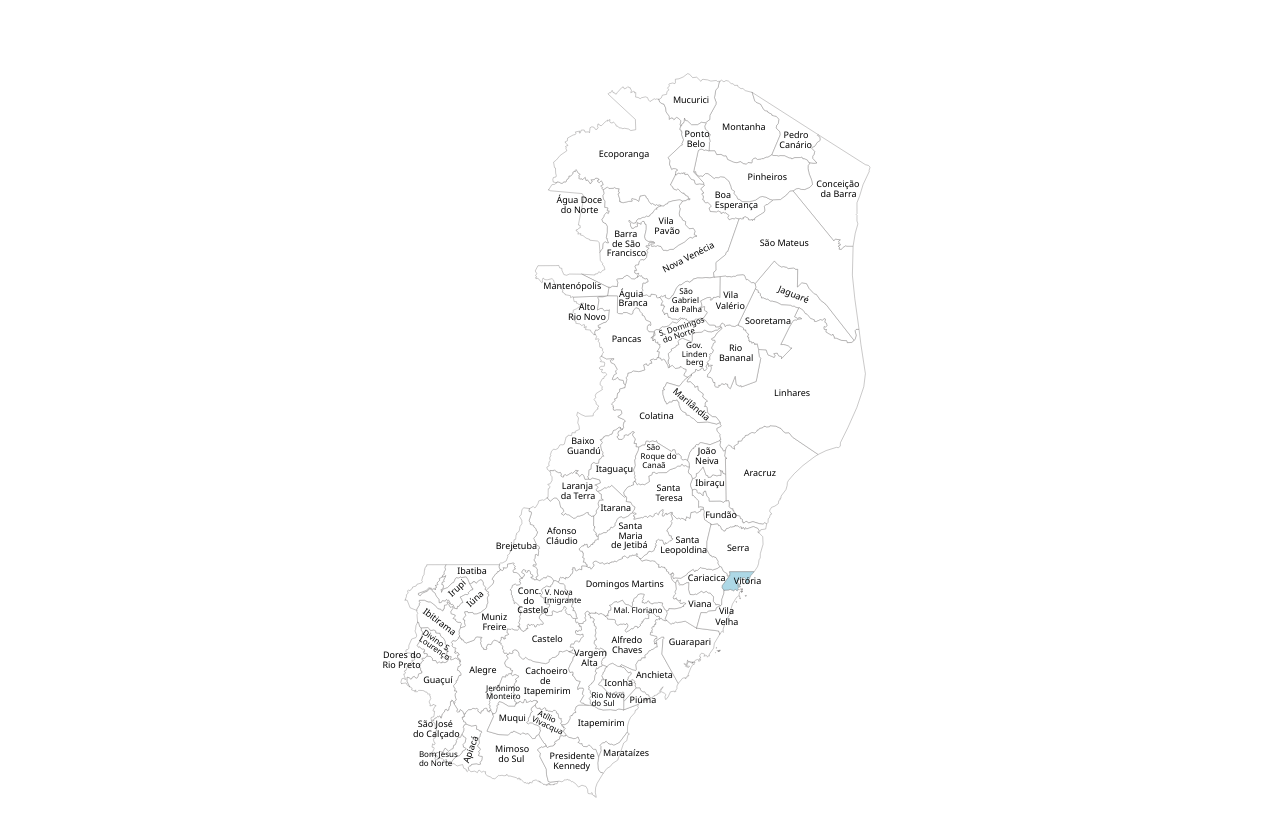
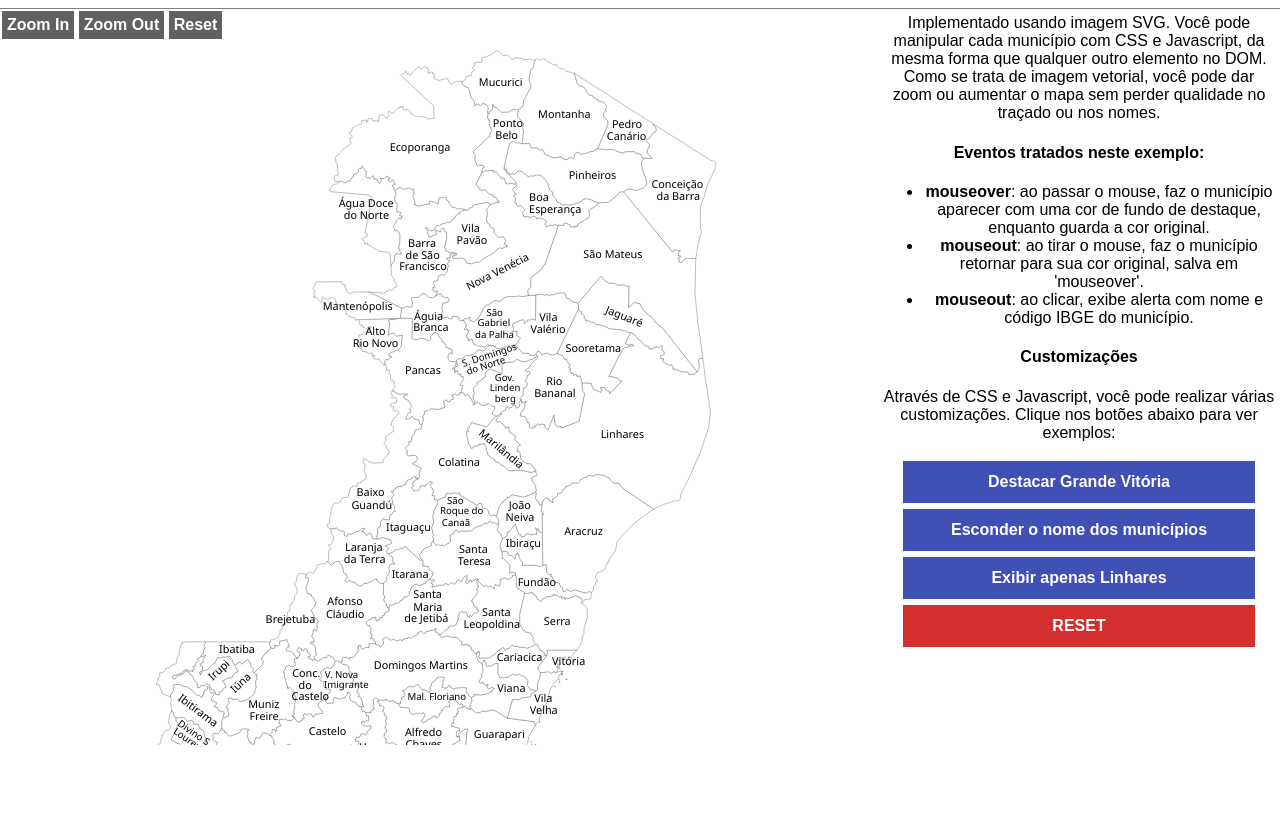
Before and after one commit to luclorencini/mapa-es-svg, a plain HTML site: page example/index.html in a window 1280 px wide. Shown: the part 61-896 px from the top of the page. After the commit the page ends 821 px from the top, so only its background shows below. Drawn offline with Linux system fonts and the light colour scheme.

Commit message:
avanços nos exemplos e no seu layout

```diff
--- a/example/index.html
+++ b/example/index.html
@@ -8,12 +8,13 @@
 </head>
 <body>
 	<h1>Mapa Interativo do Espírito Santo</h1>
-    <div id="info"></div>
-    <div id="map-container">
+	<div class="tela-dividida">
+		<div class="map-container">
+
+
 
 			<!-- SVG - INICIO -->
-        <svg version="1.1" id="Layer_1" xmlns="http://www.w3.org/2000/svg" xmlns:xlink="http://www.w3.org/1999/xlink" x="0px" y="0px"
-             width="541.418px" height="789.165px" viewBox="0 0 541.418 789.165" enable-background="new 0 0 541.418 789.165" xml:space="preserve">
+			<svg viewBox="0 0 541.418 789.165" enable-background="new 0 0 541.418 789.165" xml:space="preserve">
 			<g id="tracados">
 			<path id="3200102" fill="white" stroke="#72706F" stroke-width="0.38" stroke-linecap="round" stroke-linejoin="round" d="
 		M160.557,469.573l3.708-2.115l1.207,1.23l1.007-0.223l2.457-3.797l0.895-2.836l3.622-0.979l1.323,0.443l3.605-2.531l2.749,3.477
@@ -1127,8 +1128,51 @@
 </g>
 </svg>
 			<!-- SVG - FIM -->
+		</div>
+		<div class="info-container">
+
+			<div>Implementado usando imagem SVG. Você pode manipular cada município com CSS e Javascript, da mesma forma que qualquer outro elemento no DOM.</div>
+			<div>Como se trata de imagem vetorial, você pode dar zoom ou aumentar o mapa sem perder qualidade no traçado ou nos nomes.</div>
+
+			<div>
+				<h4>Eventos tratados neste exemplo:</h4>
+
+				<ul>
+					<li>
+						<strong>mouseover</strong>: ao passar o mouse, faz o município aparecer com uma cor de fundo de destaque, enquanto guarda a cor original.
+					</li>
+					<li>
+						<strong>mouseout</strong>: ao tirar o mouse, faz o município retornar para sua cor original, salva em 'mouseover'.
+					</li>
+					<li>
+						<strong>mouseout</strong>: ao clicar, exibe alerta com nome e código IBGE do município.
+					</li>
+				</ul>
+			</div>
+
+			<div>
+				<h4>Customizações</h4>
+
+				<p>Através de CSS e Javascript, você pode realizar várias customizações. Clique nos botões abaixo para ver exemplos:</p>
+
+
+
+				<button class="button-action" onclick="mapaControlador.ressaltarGrandeVitoria()">Destacar Grande Vitória</button>
+				<button class="button-action" onclick="mapaControlador.esconderNomes()">Esconder o nome dos municípios</button>
+				<button class="button-action" onclick="mapaControlador.exibirApenasLinhares()">Exibir apenas Linhares</button>
+				<button class="button-action button-reset" onclick="window.location.reload();">RESET</button>
 
 			</div>
+
+		</div>
+	</div>
+
+	<div class="zoom-controls">
+		<button class="button-zoom" onclick="zoomControls.zoomIn()">Zoom In</button>
+		<button class="button-zoom" onclick="zoomControls.zoomOut()">Zoom Out</button>
+		<button class="button-zoom" onclick="zoomControls.zoomReset()">Reset</button>
+	</div>
+
 	<script src="script.js"></script>
 </body>
 </html>
--- a/example/script.js
+++ b/example/script.js
@@ -1,11 +1,14 @@
 document.addEventListener("DOMContentLoaded", function () {
 
-    // Pegando todos os paths de municípios
-    const municipios = document.querySelectorAll("svg #tracados path");
+    // Pega todos os elementos 'path' de municípios
+    mapaControlador.municipios = document.querySelectorAll("svg #tracados path");
+
+    // Pega todos os elementos de nomes de municípios, seja um 'text' ou um 'grupo' de textos
+    mapaControlador.nomes = document.querySelectorAll('svg #nomes > *');
 
     //Exemplo - define cor diferente para um município no início
-    const vitoria = document.querySelector("svg #tracados path[id='3205309']")
-    vitoria.setAttribute("fill", "lightblue");
+    //const vitoria = document.querySelector("svg #tracados path[id='3205309']")
+    //vitoria.setAttribute("fill", "lightblue");
 
     //Exemplo - esconder todos os nomes de municipio de uma vez via grupo
     //const grupoLabels = document.querySelector('svg #nomes');
@@ -27,22 +30,36 @@ document.addEventListener("DOMContentLoaded", function () {
     //    }
     //});
 
+    mapaControlador.configurarEventosDeHover();
+
+    //Click: apenas mostra um alerta contendo o nome e o código IBGE do município
+    mapaControlador.municipios.forEach(municipio => {
+        municipio.addEventListener("click", () => {
+            const munObj = municipioData.find(m => m.codigoIbge === municipio.id);
+            alert(`${munObj.codigoIbge} - ${munObj.nome}`);
+        });
+    });
+
+});
+
+const mapaControlador = {
+
+    municipios: null,
+    nomes: null,
+
+    configurarEventosDeHover() {
+
         //Ajustes do mapa por município
-    municipios.forEach(municipio => {
+        this.municipios.forEach(municipio => {
 
             //Mouse over: faz o município aparecer com uma cor de destaque
             municipio.addEventListener("mouseover", () => {
-
-            const munObj = municipioData.find(m => m.codigoIbge === municipio.id);
-
-                // Exibe o nome no elemento de informação (topo da página de exemplo)
-                document.getElementById("info").textContent = munObj.nome;
 
                 // Armazena a cor original antes de alterar para a cor amarela
                 const originalColor = municipio.getAttribute("fill");
 
                 // Define o atributo fill para a cor amarela
-                municipio.setAttribute("fill", "#FFD700");
+                municipio.setAttribute("fill", "#fff9c4");
 
                 // Armazena a cor original no próprio município, para usá-la depois
                 municipio.setAttribute("data-original-color", originalColor);
@@ -51,30 +68,105 @@ document.addEventListener("DOMContentLoaded", function () {
             //Mouse over: faz o município retornar para sua cor original, salva em 'mouseover'
             municipio.addEventListener("mouseout", () => {
 
-            // Limpa o conteúdo da informação (topo da página de exemplo)
-            document.getElementById("info").textContent = "";
-
                 // Restaura a cor original do path
                 const originalColor = municipio.getAttribute("data-original-color");
 
                 // Volta à cor original que foi armazenada
                 municipio.setAttribute("fill", originalColor);
             });
-
-        //Click: apenas mostra um alerta contendo o nome e o código IBGE do município
-        municipio.addEventListener("click", () => {
-            const munObj = municipioData.find(m => m.codigoIbge === municipio.id);
-            alert(`${munObj.codigoIbge} - ${munObj.nome}`);
-        });
         });
 
         //Macete: ajusta labels dos nomes dos municípios para não atrapalhar o mouseover (senão, ao passar o mouse sobre o label, não ativa a cor do município)
-    const labels = document.querySelectorAll('svg #nomes text');
-    labels.forEach(label => {
+        this.nomes.forEach(label => {
             label.style.pointerEvents = 'none';
         });
+    },
 
+    //extras para exemplo
+
+    ressaltarGrandeVitoria() {
+
+        const municipiosGV = [
+            '3201308', //cariacica
+            '3202207', //fundao
+            '3202405', //guarapari
+            '3205002', //serra
+            '3205101', //viana
+            '3205200', //vila velha
+            '3205309',  //vitoria
+        ];
+
+        this.municipios.forEach(mun => {
+            if (municipiosGV.includes(mun.id)) {
+                mun.setAttribute("fill", "#bbdefb");
+            }
         });
+    },
+
+    esconderNomes() {
+        this.nomes.forEach(nome => {
+            nome.style.display = 'none';
+        });
+    },
+
+    exibirApenasLinhares() {
+
+        this.municipios.forEach(mun => {
+            if (mun.id != '3203205') {
+                mun.style.display = 'none';
+            }
+        });
+
+        this.nomes.forEach(nome => {
+            if (nome.id != '3203205') {
+                nome.style.display = 'none';
+            }
+        });
+    },
+};
+
+const zoomControls = {
+
+    scale: 1,
+    mapa: document.querySelector('.map-container svg'),
+
+    zoomIn() {
+        this.scale += 0.2;
+        this.applyZoom();
+    },
+
+    zoomOut() {
+        this.scale -= 0.2;
+        this.applyZoom();
+    },
+
+    zoomReset() {
+        this.scale = 1;
+        this.applyZoom();
+    },
+
+    applyZoom() {
+        this.mapa.style.transform = `scale(${this.scale})`;
+    }
+}
+
+//controle de zoom
+
+
+//function zoomIn() {
+//    scale += 0.2;
+//    document.querySelector('.map-container svg').style.transform = `scale(${scale})`;
+//}
+//
+//function zoomOut() {
+//    scale -= 0.2;
+//    document.querySelector('.map-container svg').style.transform = `scale(${scale})`;
+//}
+//
+//function zoomReset() {
+//
+//}
+
 
 // Array contendo todos os 78 municípios capixabas, usando o código IBGE como identificador
 const municipioData = [
--- a/example/style.css
+++ b/example/style.css
@@ -1,12 +1,38 @@
 body {
     font-family: Arial, sans-serif;
     text-align: center;
+    margin: 0;
+    height: 100vh;
+    overflow-y: hidden;
 }
 
-#map-container {
-    width: 80%;
+h1 {
+    border-bottom: 1px solid gray;
+    margin-bottom: 0;
+    height: 3rem;
+}
+
+.tela-dividida {
+    display: flex;
+    justify-content: space-between;
+    height: calc(100vh - 4rem);
+}
+
+& .map-container {
+    width: 70%;
     margin-left: auto;
     margin-right: auto;
+    overflow-y: scroll;
+    position: relative;
+}
+
+& svg {
+    height: 950px;
+}
+
+& .info-container {
+    width: 25rem;
+    padding: 5px;
 }
 
 #map {
@@ -15,21 +41,48 @@ body {
     background-color: white;
 }
 
-.municipio {
-    cursor: pointer;
-}
-
-.municipio:hover path {
-    fill: #FFD700;  /* Cor de destaque quando o mouse passa por cima */
-}
-
 #info {
     margin-top: 10px;
-	height: 20px;
+    height: 20px;
     font-size: 24px;
     font-weight: bold;
 }
 
-svg #nomes text{
+.zoom-controls {
+    position: fixed;
+    top: 72px;
+    left: 2px;
+}
+
+.button-zoom {
+    padding: 5px;
+    font-weight: bold;
+    font-size: 1rem;
+    background-color: #616161;
+    color: white;
+    border: none;
+}
+
+.button-action {
+    padding: 12px;
+    margin: 3px;
+    width: 90%;
+    cursor: pointer;
+    font-weight: bold;
+    font-size: 1rem;
+    background-color: #3f51b5;
+    color: white;
+    border: none;
+}
+
+& .button-reset {
+    background-color: #d32f2f;
+}
+
+svg #tracados path {
+    cursor: pointer;
+}
+
+svg #nomes text {
     font-family: 'Segoe UI', Tahoma, Geneva, Verdana, sans-serif;
 }
```
Also changed, not shown: src/mapa-es.svg. Lines whose indentation alone changed are shown as unchanged.
